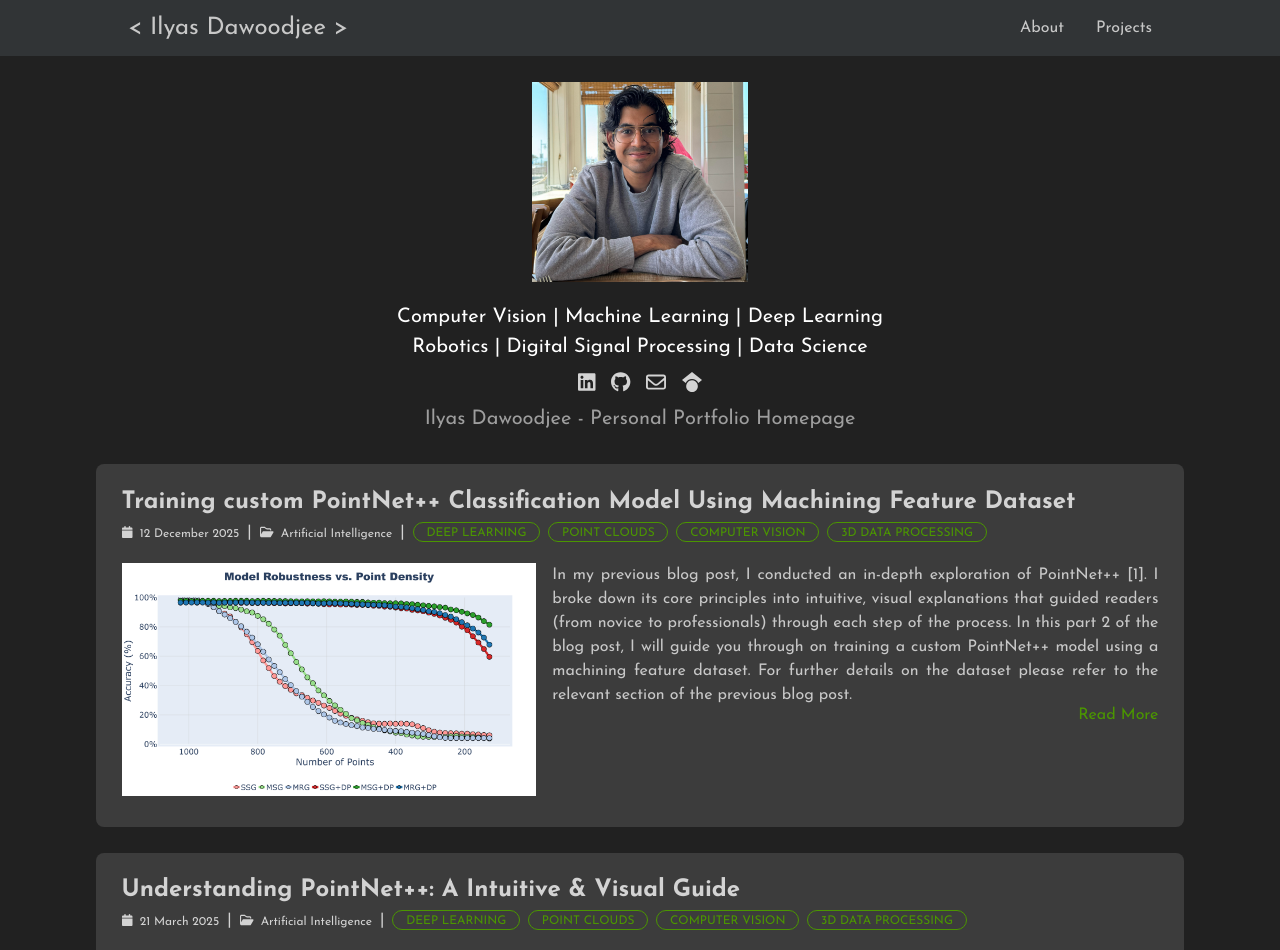
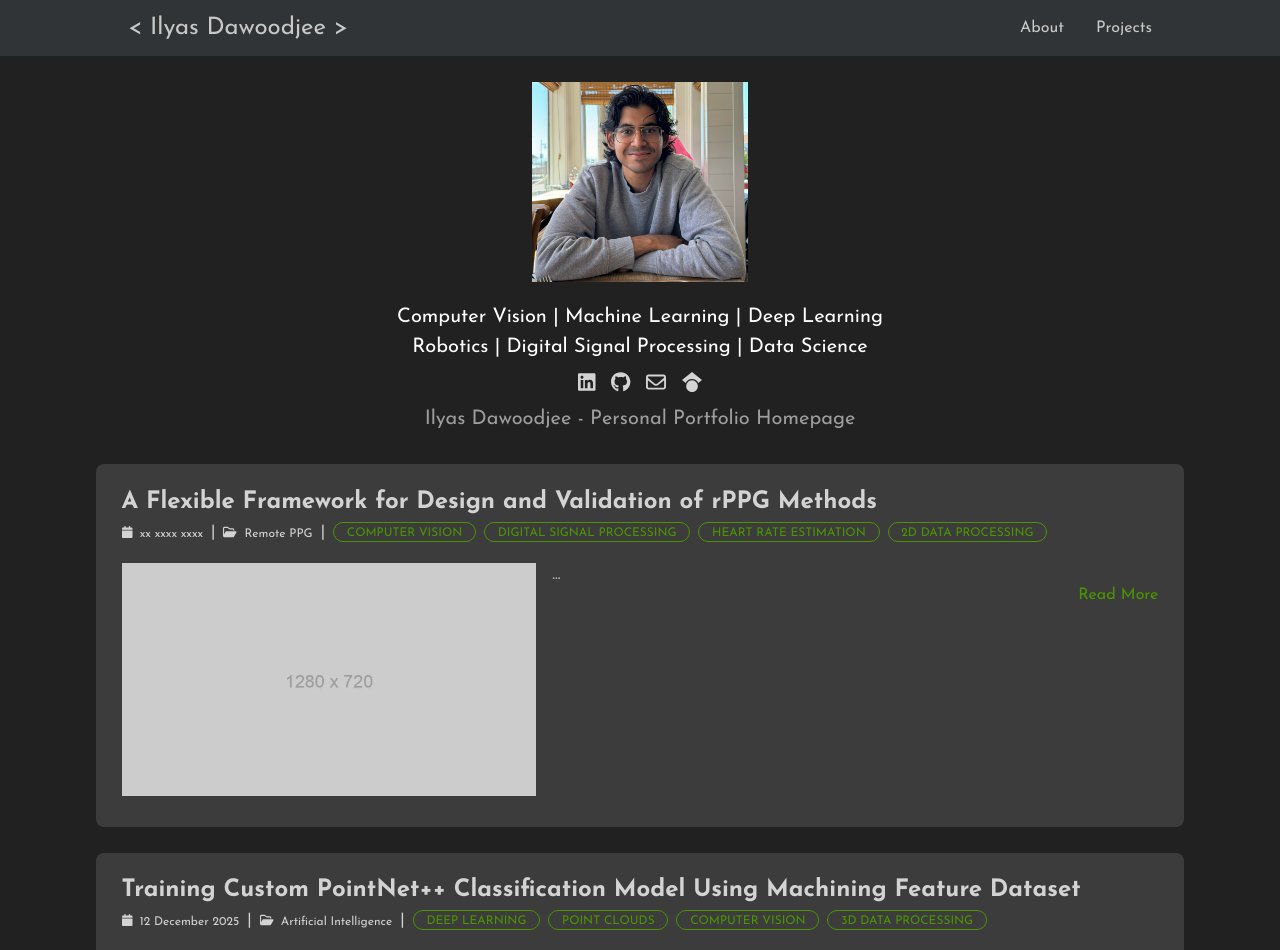
Before and after one commit to blank-ed/ilyas_dawoodjee, a React (Create React App) app: page / in a window 1280 px wide. Shown: the top 950 px of the page. Built offline with nearby package versions, Linux system fonts and the light colour scheme.

Commit message:
updating flag counter

```diff
--- a/package.json
+++ b/package.json
@@ -24,6 +24,7 @@
     "react-router-dom": "^6.21.0",
     "react-scripts": "^5.0.1",
     "react-select": "^5.8.0",
+    "react-snowfall": "^2.4.0",
     "rehype-katex": "^7.0.1",
     "remark-math": "^6.0.0",
     "three": "^0.172.0",
--- a/src/App.css
+++ b/src/App.css
@@ -36,6 +36,8 @@
 
 @media (max-width: 1000px) {
   :root {
+    --main-content-width: 80%;
+
     --mainTitle-font-size: 1.75rem;
     --title-font-size: 1.25rem;
     --subtitle-font-size: 1rem;
@@ -49,6 +51,7 @@
 
 @media (max-width: 700px) {
   :root {
+    --main-content-width: 90%;
     --mainTitle-font-size: 1.25rem;
     --title-font-size: 1rem;
     --subtitle-font-size: 0.85rem;
@@ -62,7 +65,7 @@
 
 @media (max-width: 500px) {
   :root {
-    --main-content-width: 90%;
+    /* --main-content-width: 90%; */
   }
 }
 
--- a/src/pages/BlogPage.js
+++ b/src/pages/BlogPage.js
@@ -7,6 +7,7 @@ import 'katex/dist/katex.min.css';
 
 import './BlogPage.css';
 
+import BlogPage3Data from '../website_data/BlogPage3Data/BlogPage3Data';
 import BlogPage1Data from '../website_data/BlogPage1Data/BlogPage1Data';
 import BlogPage2Data from '../website_data/BlogPage2Data/BlogPage2Data';
 import BlogData from '../website_data/BlogData';
@@ -17,7 +18,7 @@ import Collapsable from '../components/Collapsable';
 import CodeBlock from '../components/CodeBlock';
 import TableofContent from '../components/TableofContent';
 
-const blogPages = [BlogPage2Data, BlogPage1Data];
+const blogPages = [BlogPage3Data, BlogPage2Data, BlogPage1Data];
 
 const blogDataMapping = BlogData.reduce((acc, article, index) => {
   const words = article.article_title.split(' ')
--- a/src/pages/Home.js
+++ b/src/pages/Home.js
@@ -132,6 +132,9 @@ function Home() {
           <span>Page {currentPage} of {totalPages}</span>
           <button className={totalPages === 1 ? "one_page" : "multiple_pages"} onClick={nextPage} disabled={currentPage === totalPages}><FontAwesomeIcon className='arrow_icon' icon={faArrowRight} /></button>
         </div>
+        <a href="https://info.flagcounter.com/7Upo">
+            <img src="https://s01.flagcounter.com/count2/7Upo/bg_FFFFFF/txt_000000/border_CCCCCC/columns_2/maxflags_10/viewers_0/labels_1/pageviews_0/flags_0/percent_0/" alt="Flag Counter" border="0" />
+        </a>
       </div>
       <Footer ishomePage="yes"></Footer>
     </div>
--- a/src/website_data/BlogData.js
+++ b/src/website_data/BlogData.js
@@ -1,12 +1,28 @@
 import PlaceHolderImage from './placeholderimage.jpg'
+
 import Figure1 from './BlogPage1Data/images/Figure1.png'
 import Figure2 from './BlogPage2Data/images/Figure5.png'
 
 const BlogData = [
     {
         BlogIndex: '',
+        image: PlaceHolderImage,
+        article_title: "A Flexible Framework for Design and Validation of rPPG Methods",
+        published_date: "xx xxxx xxxx",
+        folder_name: "Remote PPG",
+        article_abstract: "...",
+        article_link: "/",
+        article_tags: [
+            { tag_name: "Computer Vision" },
+            { tag_name: "Digital Signal Processing" },
+            { tag_name: "Heart Rate Estimation" },
+            { tag_name: "2D Data Processing" },
+        ],
+    },
+    {
+        BlogIndex: '',
         image: Figure2,
-        article_title: "Training custom PointNet++ Classification Model Using Machining Feature Dataset",
+        article_title: "Training Custom PointNet++ Classification Model Using Machining Feature Dataset",
         published_date: "12 December 2025",
         folder_name: "Artificial Intelligence",
         article_abstract: "In my previous blog post, I conducted an in-depth exploration of PointNet++ [1]. I broke down its core principles into intuitive, visual explanations that guided readers (from novice to professionals) through each step of the process. In this part 2 of the blog post, I will guide you through on training a custom PointNet++ model using a machining feature dataset. For further details on the dataset please refer to the relevant section of the previous blog post.",
--- a/src/website_data/BlogPage1Data/BlogPage1Data.js
+++ b/src/website_data/BlogPage1Data/BlogPage1Data.js
@@ -262,7 +262,7 @@ function CADModelSection() {
     );
 }
 
-const BlogIndex = 1;
+const BlogIndex = 2;
 
 // For Table of Contents
 const tocItems = [
--- /dev/null
+++ b/src/website_data/BlogPage3Data/BlogPage3Data.js
@@ -0,0 +1,56 @@
+import React, { useState, Suspense, useRef } from 'react';
+import { faBars, faSection } from '@fortawesome/free-solid-svg-icons';
+
+// Importing blog data overview and necessary components
+import { footer_content, blogpage_subtitle_content, blogpage_title_content, blogpage_references_content } from '../GeneralBlogPageData';
+
+// Import figures
+import UnderConstruction from '../underconstruction.png'
+
+const BlogIndex = 0;
+
+// For Table of Contents
+const tocItems = [
+
+];
+const titleContent = blogpage_title_content({ BlogIndex: BlogIndex, tocItems: tocItems });
+
+const sectionLinks = [...titleContent.sectionLinks];
+const tocTitles = [...titleContent.tocTitles];
+
+// For References
+const ReferencesItems = [
+
+];
+
+const referencesContent = blogpage_references_content({ ReferencesItems: ReferencesItems });
+
+const BlogPage3Data = [
+    // Title Section
+    titleContent,
+
+    // Content Section
+    {
+        type: 'div', className: 'BlogPage_ContentSection', data: [
+            // Summary Section
+            { type: 'span', className: 'section_title sectionIcon', id: 'summary', icon: faSection, data: 'Summary' },
+            { type: 'img', id: '', className: 'Blog_Image', data: [UnderConstruction] },
+            { type: 'img', id: '', className: 'Blog_Image', data: ['https://media4.giphy.com/media/v1.Y2lkPTc5MGI3NjExZ2JtbXlkbG82MjVvcjAyemhyZTR0NzZsOWxnaXNpdWkwdXNiMXdtNyZlcD12MV9pbnRlcm5hbF9naWZfYnlfaWQmY3Q9Zw/7NoNw4pMNTvgc/giphy.gif'] },
+
+            // Conclusion Section
+            { type: 'span', className: 'section_title sectionIcon', id: 'conclusion', icon: faSection, data: 'Conclusion' },
+
+            // References
+            { type: 'span', className: 'section_title reference_section_title sectionIcon', id: 'references', icon: faSection, data: 'References' },
+            referencesContent,
+
+            // Footer
+            footer_content({ BlogIndex: BlogIndex, previous_link: false, next_link: true })
+        ]
+    }
+]
+
+// Add subtitle content (published date, word count, reading time, and folder name)
+blogpage_subtitle_content({ BlogIndex: BlogIndex, BlogPageData: BlogPage3Data })
+
+export default BlogPage3Data;
--- a/src/website_data/GeneralBlogPageData.js
+++ b/src/website_data/GeneralBlogPageData.js
@@ -3,13 +3,14 @@ import BlogData from './BlogData';
 
 function footer_content({ BlogIndex, previous_link, next_link }) {
     const footerChildren = [];
-    // console.log(BlogData[BlogIndex + 1].article_link);
+
     if (previous_link) {
         footerChildren.push({
             type: 'span', className: 'body footer_left', data: [
                 { type: 'Link', className: 'blog_links_inverse', to: `${BlogData[BlogIndex - 1].article_link}`, icon: faChevronLeft, position: 'left', data: `${BlogData[BlogIndex - 1].article_title}` }
             ]
         });
+        // console.log(BlogData[BlogIndex + 1].article_link);
     }
 
     if (next_link) {
@@ -18,6 +19,7 @@ function footer_content({ BlogIndex, previous_link, next_link }) {
                 { type: 'Link', className: 'blog_links_inverse', to: `${BlogData[BlogIndex + 1].article_link}`, icon: faChevronRight, position: 'right', data: `${BlogData[BlogIndex + 1].article_title}` }
             ]
         });
+        // console.log(BlogData[BlogIndex - 1].article_link);
     }
 
     return { type: 'span', className: 'blog_footer', data: footerChildren };
```
Also changed, not shown: src/website_data/BlogPage2Data/BlogPage2Data.js, 1 other file (tests, documents, lock files or other folders).
